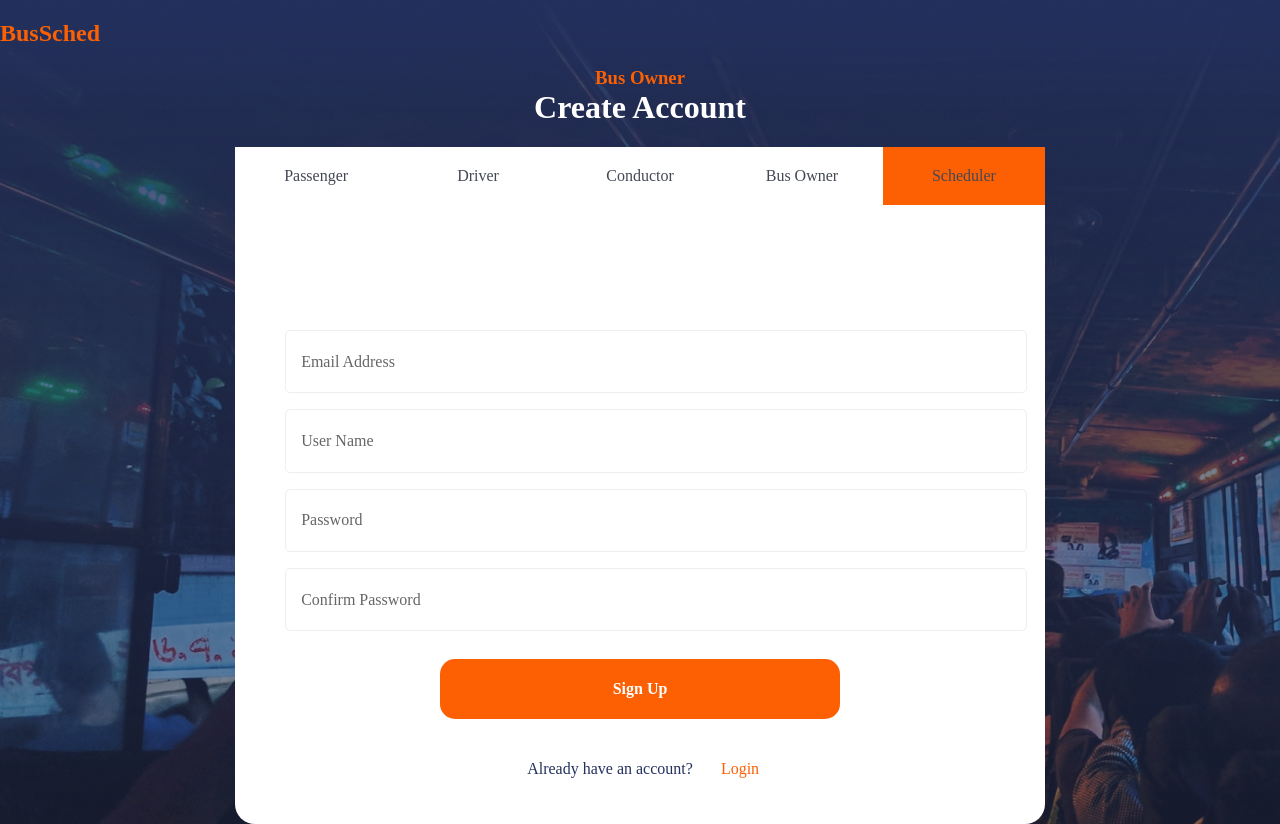
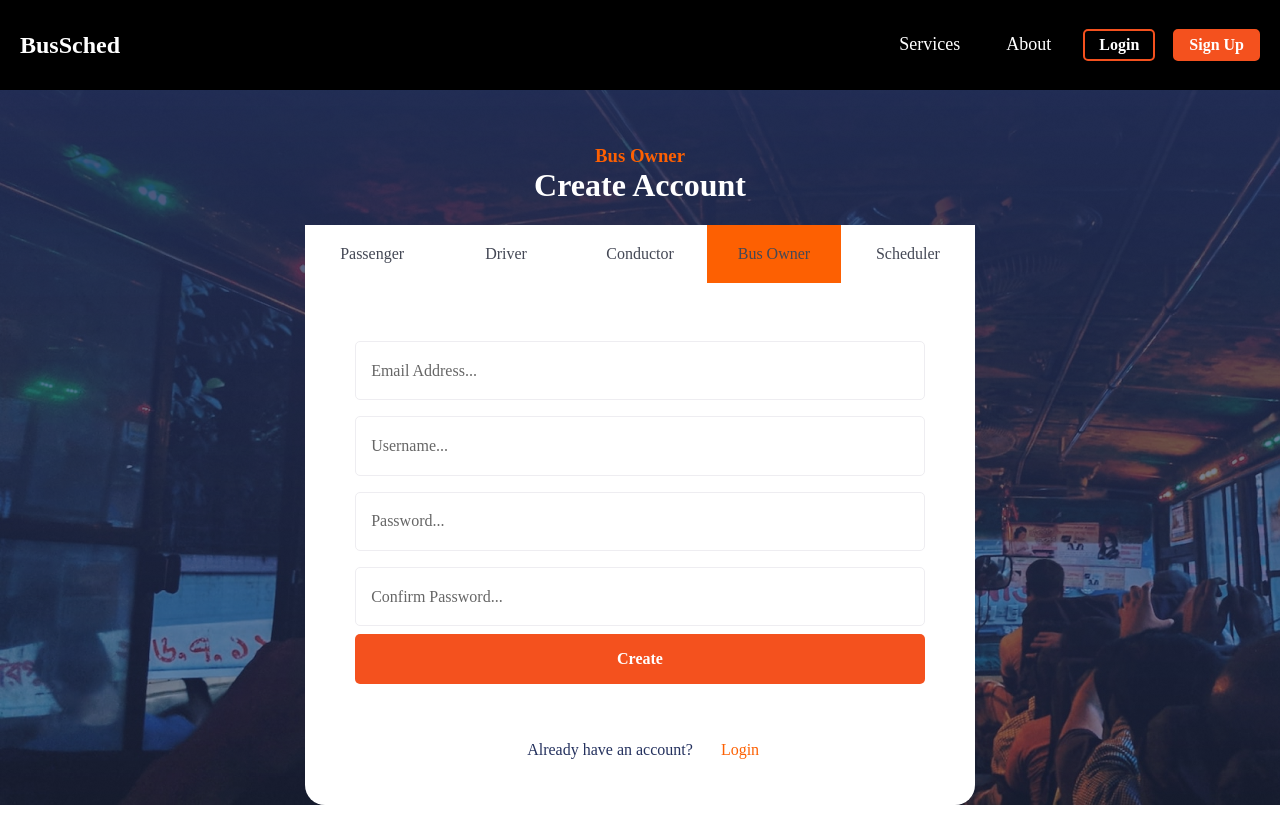
Before and after one commit to Samitha-001/Bus-Schedule-Management-Sysetm, a PHP site: page /Bus-Schedule-Management-System/ownersignup in a window 1280 px wide. Run offline with PHP 8.4, Linux system fonts and the light colour scheme.

Commit message:
owner login signup

```diff
--- a/BusSched/app/controllers/breakdowns.php
+++ b/BusSched/app/controllers/breakdowns.php
@@ -7,7 +7,7 @@ class Breakdowns {
 
     public function index() {
         $breakdown = new Breakdown();
-        $breakdowns = $breakdown->getBreakdowns();
+        $breakdowns = $breakdown->getBreakdown();
 
         $data = [];
         if($_SERVER['REQUEST_METHOD'] == "POST") {
--- a/BusSched/app/views/ownersignup.view.php
+++ b/BusSched/app/views/ownersignup.view.php
@@ -1,46 +1,81 @@
+<?php
+if (isset($_SESSION['USER'])) {
+  redirect('adminhome');
+}
+?>
+
 <!doctype html>
 <html lang="en">
+
 <head>
   <meta charset="utf-8">
   <meta name="viewport" content="width=device-width, initial-scale=1">
   <meta name="description" content="">
   <meta name="generator" content="Hugo 0.88.1">
-  <title>Bus Owner- Sign Up</title>
+  <title>Bus Owner - Sign Up</title>
 
-  <link rel="stylesheet" href="<?=ROOT?>/assets/css/style.css">
+  <link rel="stylesheet" href="<?= ROOT ?>/assets/css/style.css">
 </head>
+
 <body>
-  <h2><a href="<?=ROOT?>" id="logo_white">BusSched</a></h2>
 
-    <h3>Bus Owner</h3>
-    <h1 style="text-align:center">Create Account</h1>
+  <nav class="navbar">
+    <div>
+      <h2><a href="<?= ROOT ?>/home" id="logo-white">BusSched</a></h2>
+    </div>
 
-<!-- SIGN UP FORM - BUS OWNER -->
+    <!-- NAVIGATION MENU -->
+    <ul class="nav-links">
+      <div class="menu">
+
+        <li><a href="#">Services</a></li>
+        <li><a href="#">About</a></li>
+        <a href="<?= ROOT ?>/passengerlogin">
+          <li class="button-orange" style="background-color:black; border: 2px solid #f4511e;">Login</li>
+        </a>
+        <a href="<?= ROOT ?>/passengersignup">
+          <li class="button-orange" style="border: 2px solid #f4511e;">Sign Up</li>
+        </a>
+  </nav>
+  <br>
+  <br>
+  <h3>Bus Owner</h3>
+  <h1 style="text-align:center">Create Account</h1>
+
+  <!-- SIGN UP FORM - owner -->
   <main class="sec1">
     <div class="mytabs">
-      <input type="radio" id="passenger" name="mytabs" checked="checked">
-      <label for="passenger"><a href="<?= ROOT ?>/passengersignup">Passenger</a></label>
-      <div class="tab form-bg center">
-        <form action="" class=" sign-up-form" method="post">
-          <h2 class="title">Sign up</h2>
+
+    <input type="radio" id="owner" name="mytabs">
+      <label for="owner"><a href="<?= ROOT ?>/passengersignup">Passenger</a></label>
+
+      <input type="radio" id="driver" name="mytabs">
+      <label for="driver"><a href="<?= ROOT ?>/driversignup">Driver</a></label>
+
+      <input type="radio" id="conductor" name="mytabs">
+      <label for="conductor"><a href="<?= ROOT ?>/conductorsignup">Conductor</a></label>
+
+      <input type="radio" id="owner" name="mytabs" checked="checked">
+      <label for="owner"><a href="<?= ROOT ?>/ownersignup">Bus Owner</a></label>
+      <div class="tab center">
+        <form action="" class="sign-up-form" method="post">
           <div class="input-field">
-            <input type="email" placeholder="Email Address" name="email">
+            <input type="email" placeholder="Email Address..." name="email" class="form-control">
           </div>
 
           <div class="input-field">
-            <input type="text" placeholder="User Name" name="username">
+            <input type="text" placeholder="Username..." name="username" class="form-control">
           </div>
 
           <div class="input-field">
-            <input type="password" placeholder="Password" name="password">
+            <input type="password" placeholder="Password..." name="password" class="form-control">
           </div>
 
           <div class="input-field">
-            <input type="password" placeholder="Confirm Password" name="pwdRepeat">
+            <input type="password" placeholder="Confirm Password..." name="pwdRepeat" class="form-control">
           </div>
 
-          <input type="submit" class="btn" name="signup" value="Sign Up">
-
+          <button class="button-orange" type="submit">Create</button><br><br>
           <div class="errors">
             <?php if (!empty($errors)): ?>
             <?= implode("<br>", $errors) ?>
@@ -49,132 +84,17 @@
 
           <div class="create_account">
             <p>Already have an account?</p>
-            <p><a href="#">Login</a></p>
+            <p><a href="<?= ROOT ?>/ownerlogin">Login</a></p>
           </div>
 
         </form>
       </div>
-      <input type="radio" id="driver" name="mytabs" checked="checked">
-      <label for="driver"><a href="<?= ROOT ?>/driversignup">Driver</a></label>
-      <div class="tab">
-        <form action="" class="sign-up-form" method="post">
-          <h2 class="title">Sign up</h2>
-          <div class="input-field">
-            <input type="email" placeholder="Email Address" name="email">
-          </div>
-          <div class="input-field">
-            <input type="text" placeholder="User Name" name="username">
-          </div>
-          <div class="input-field">
-            <input type="password" placeholder="Password" name="password">
-          </div>
-          <div class="input-field">
-            <input type="password" placeholder="Confirm Password" name="pwdRepeat">
-          </div>
-          <input type="submit" class="btn" name="signup" value="Sign Up">
-          <div class="errors">
-            <?php if (!empty($errors)): ?>
-            <?= implode("<br>", $errors) ?>
-              <?php endif; ?>
-          </div>
-          <div class="create_account">
-            <p>Already have an account?</p>
-            <p><a href="#">Login</a></p>
-          </div>
-        </form>
-      </div>
-      <input type="radio" id="conductor" name="mytabs" checked="checked">
-      <label for="conductor"><a href="<?= ROOT ?>/conductorsignup">Conductor</a></label>
-      <div class="tab">
-        <form action="" class="sign-up-form" method="post">
-          <h2 class="title">Sign up</h2>
-          <div class="input-field">
-            <input type="email" placeholder="Email Address" name="email">
-          </div>
-          <div class="input-field">
-            <input type="text" placeholder="User Name" name="username">
-          </div>
-          <div class="input-field">
-            <input type="password" placeholder="Password" name="password">
-          </div>
-          <div class="input-field">
-            <input type="password" placeholder="Confirm Password" name="pwdRepeat">
-          </div>
-          <input type="submit" class="btn" name="signup" value="Sign Up">
-          <div class="errors">
-            <?php if (!empty($errors)): ?>
-            <?= implode("<br>", $errors) ?>
-              <?php endif; ?>
-          </div>
-          <div class="create_account">
-            <p>Already have an account?</p>
-            <p><a href="#">Login</a></p>
-          </div>
-        </form>
-      </div>
-      <input type="radio" id="owner" name="mytabs" checked="checked">
-      <label for="owner"><a href="<?= ROOT ?>/ownersignup">Bus Owner</a></label>
-      <div class="tab">
-        <form action="" class="sign-up-form" method="post">
-          <h2 class="title">Sign up</h2>
-          <div class="input-field">
-            <input type="email" placeholder="Email Address" name="email">
-          </div>
-          <div class="input-field">
-            <input type="text" placeholder="User Name" name="username">
-          </div>
-          <div class="input-field">
-            <input type="password" placeholder="Password" name="password">
-          </div>
-          <div class="input-field">
-            <input type="password" placeholder="Confirm Password" name="pwdRepeat">
-          </div>
-          <input type="submit" class="btn" name="signup" value="Sign Up">
-          <div class="errors">
-            <?php if (!empty($errors)): ?>
-            <?= implode("<br>", $errors) ?>
-              <?php endif; ?>
-          </div>
-          <div class="create_account">
-            <p>Already have an account?</p>
-            <p><a href="#">Login</a></p>
-          </div>
-        </form>
-      </div>
-      <input type="radio" id="scheduler" name="mytabs" checked="checked">
+      <input type="radio" id="scheduler" name="mytabs">
       <label for="scheduler"><a href="<?= ROOT ?>/schedulersignup">Scheduler</a></label>
-      <div class="tab">
-        <form action="" class="sign-up-form" method="post">
-          <h2 class="title">Sign up</h2>
-          <div class="input-field">
-            <input type="email" placeholder="Email Address" name="email">
-          </div>
-          <div class="input-field">
-            <input type="text" placeholder="User Name" name="username">
-          </div>
-          <div class="input-field">
-            <input type="password" placeholder="Password" name="password">
-          </div>
-          <div class="input-field">
-            <input type="password" placeholder="Confirm Password" name="pwdRepeat">
-          </div>
-          <input type="submit" class="btn" name="signup" value="Sign Up">
-          <div class="errors">
-            <?php if (!empty($errors)): ?>
-            <?= implode("<br>", $errors) ?>
-              <?php endif; ?>
-          </div>
-          <div class="create_account">
-            <p>Already have an account?</p>
-            <p><a href="<?= ROOT ?>/schedulerlogin">Login</a></p>
-          </div>
-        </form>
-      </div>
+
     </div>
-  </main>
-
-
-
+    </div>
 
 </body>
+
 </html>
```
Also changed, not shown: BusSched/app/views/ownerlogin.view.php (+76 -22 lines).
